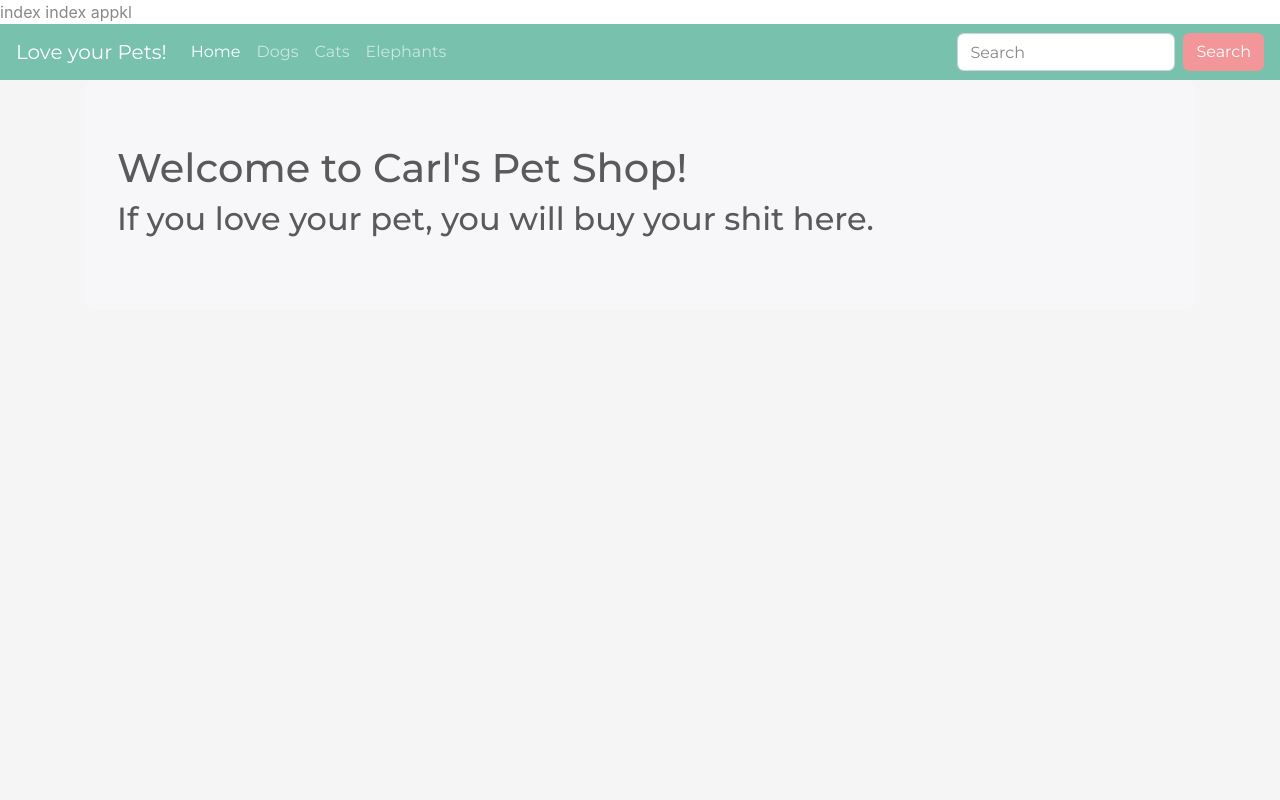
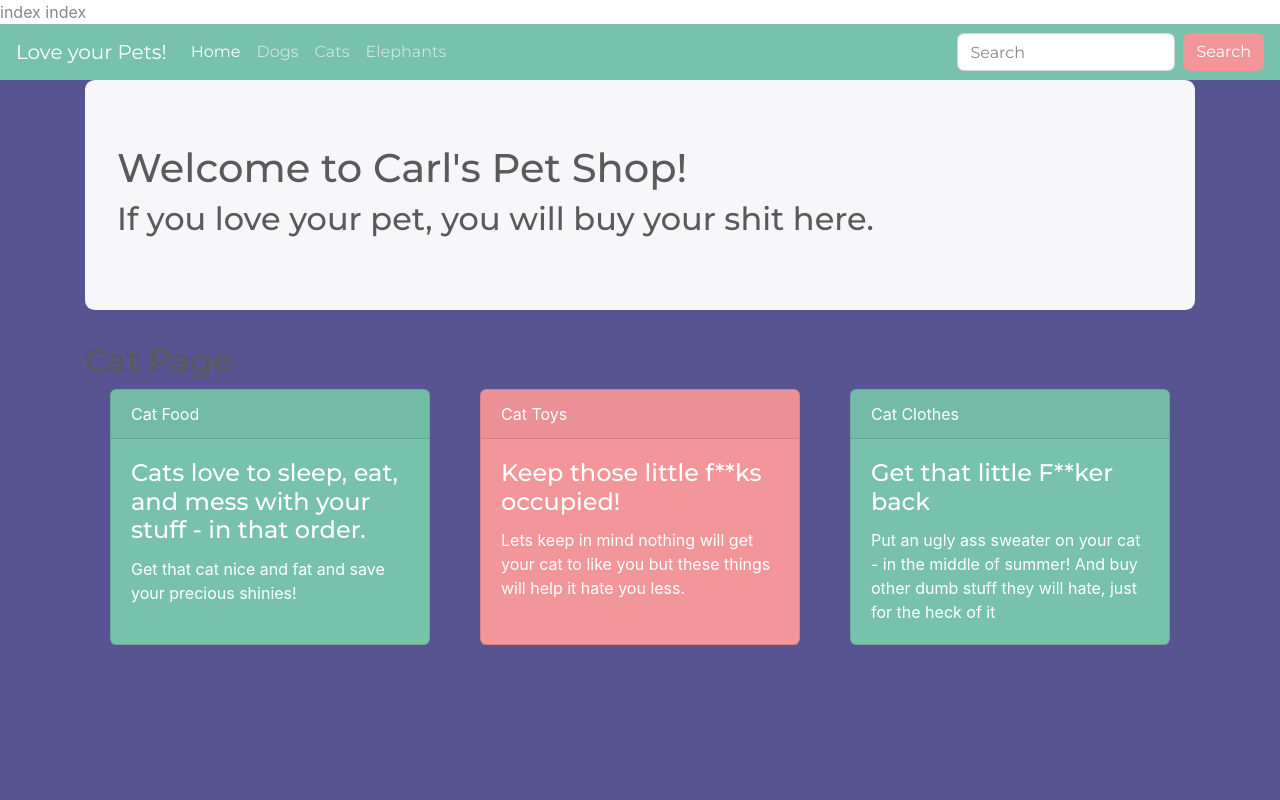
Before and after one commit to lauracoombs07/BootstrapAngular, an Angular app: page /cat in a window 1280 px wide. Shown: the top 800 px of the page. Built offline with nearby package versions, Linux system fonts and the light colour scheme.

Commit message:
fixed homepage formatting

```diff
--- a/src/app/app.component.css
+++ b/src/app/app.component.css
@@ -1,5 +1,5 @@
 body {
-  background-color:whitesmoke;
+  background-color:rgb(88, 83, 145);
 }
 
 .flex-container {
@@ -8,7 +8,7 @@ body {
   justify-content: space-around;
 }
 
-flex-container1 {
+.flex-container1 {
   display: flex;
   /* justify-content: center; */
   justify-content: space-around;
--- a/src/app/app.component.html
+++ b/src/app/app.component.html
@@ -1,4 +1,4 @@
-appkl
+
 <nav class="navbar navbar-expand-lg navbar-dark bg-primary">
     <a class="navbar-brand" href="#">Love your Pets!</a>
     <button class="navbar-toggler" type="button" data-toggle="collapse" data-target="#navbarColor01" aria-controls="navbarColor01" aria-expanded="false" aria-label="Toggle navigation">
@@ -37,7 +37,7 @@ appkl
       <h1>Welcome to Carl's Pet Shop!</h1>
       <h2>If you love your pet, you will buy your shit here. </h2>
     </div>
-
+    <router-outlet></router-outlet>
 
 
     <!--
@@ -54,4 +54,4 @@ appkl
 
 
 </body>
-<router-outlet></router-outlet>
+<!-- /<router-outlet></router-outlet> -->
--- a/src/app/cat/cat.component.css
+++ b/src/app/cat/cat.component.css
@@ -0,0 +1,5 @@
+.flex-container {
+    display: flex;
+    justify-content: center;
+    justify-content: space-around;
+  }
```
